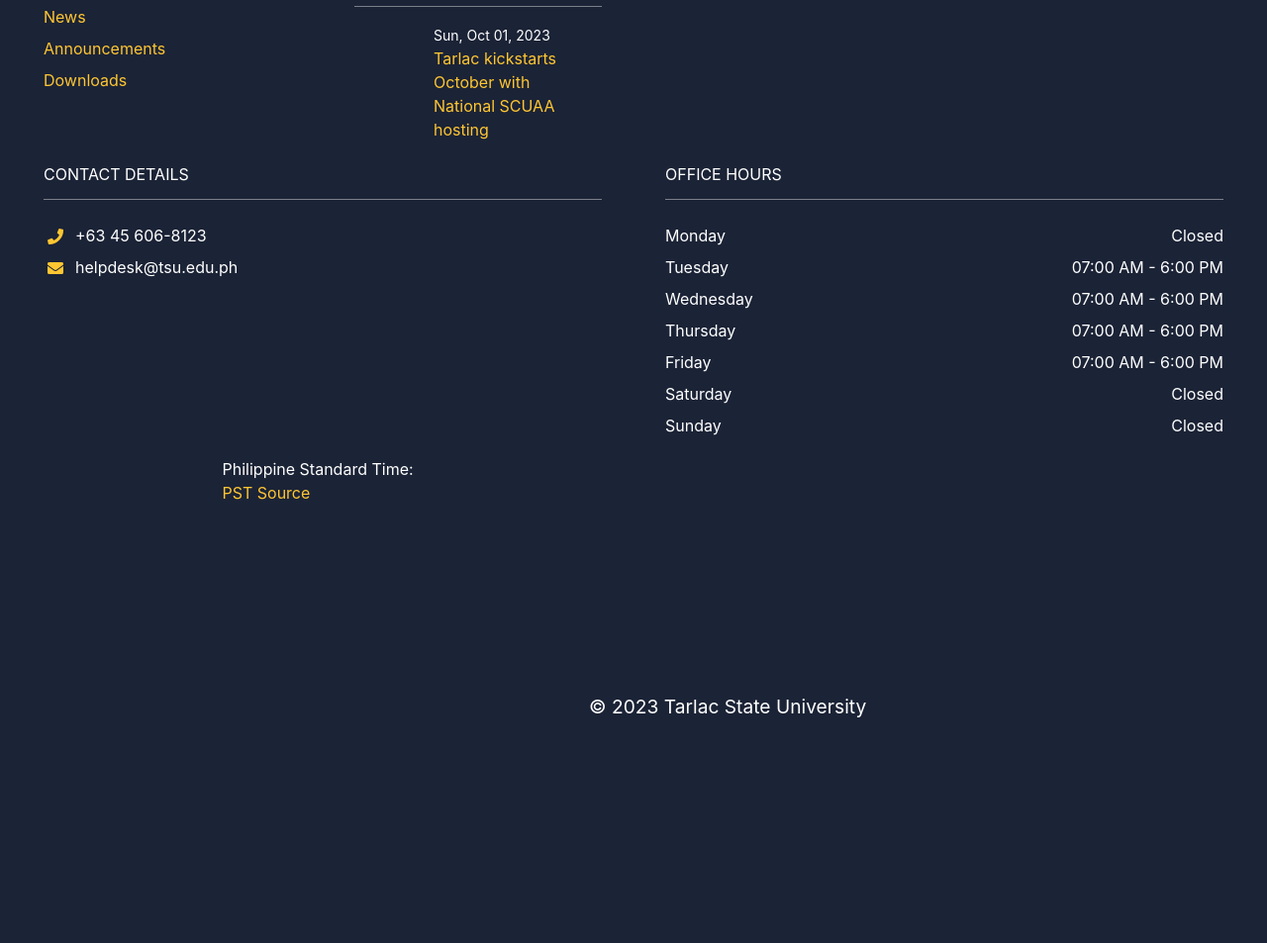
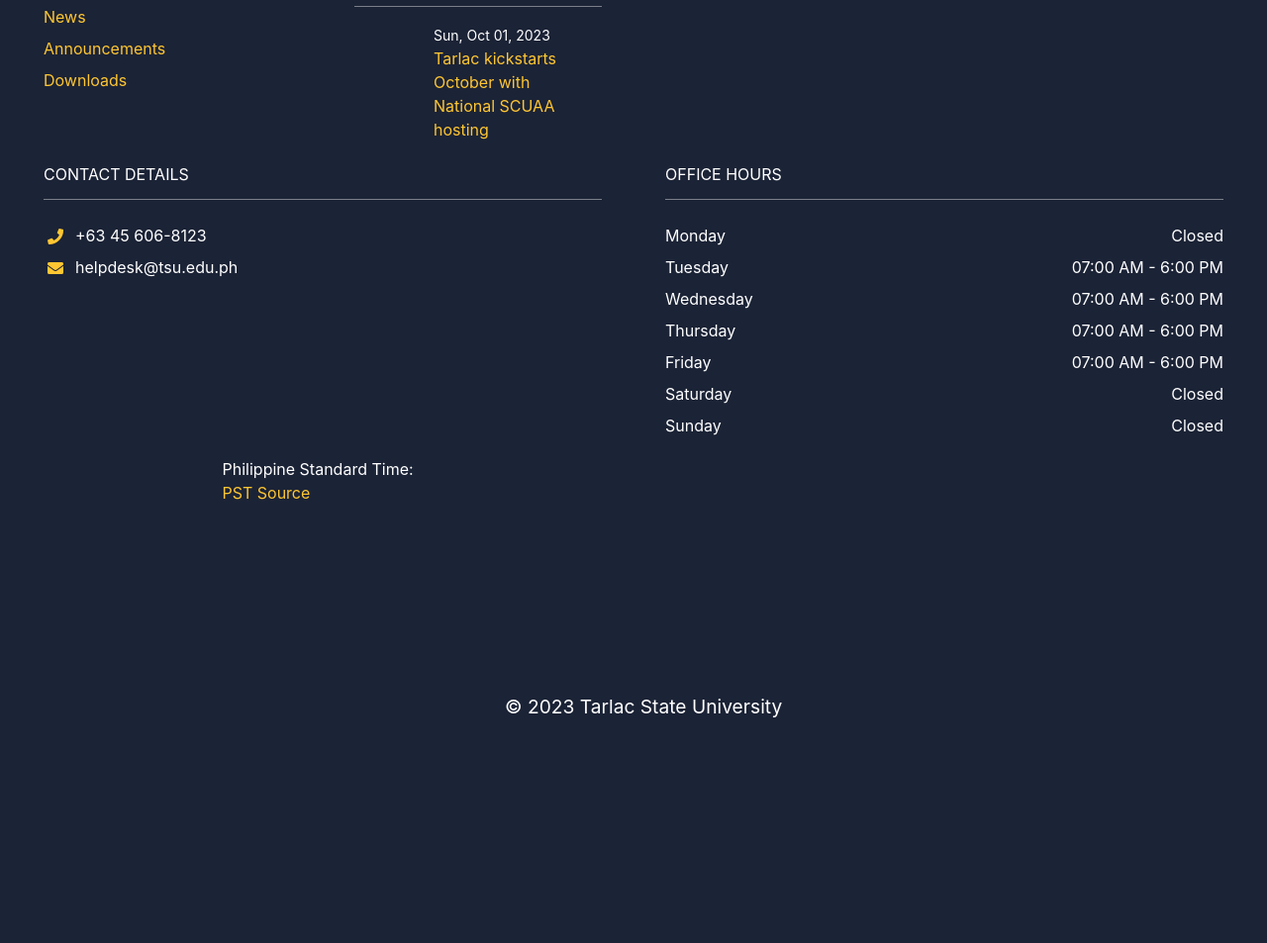
Before and after one commit to SparrowNado/Tarlac-StateUniversity-Modified, a plain HTML site: page index.html in a window 1280 px wide. Shown: the part 4474-5427 px from the top of the page at 99% size. Drawn offline with nearby package versions, Linux system fonts and the light colour scheme; grey boxes are pictures that could not be loaded; a web font is replaced by a local one.

Commit message:
Update index.html

```diff
--- a/index.html
+++ b/index.html
@@ -1757,7 +1757,7 @@ TSU - Braving the Challenges of COVID                </a>
                                 }(document, 'gwt-pst'));
                             </script>
                         </div>
-                            <div class="copyright" style="text-align:center; width:250px; padding-right:420px; height:500px; justify-content:center; padding-top: 250px;">
+                            <div class="copyright" style="text-align:center; width:250px; padding-right:250px; height:500px; justify-content:center; padding-top: 250px;">
                                 <span style="white-space: nowrap; font-size:larger;">&copy; 2023 Tarlac State University</span>
 
 
```
